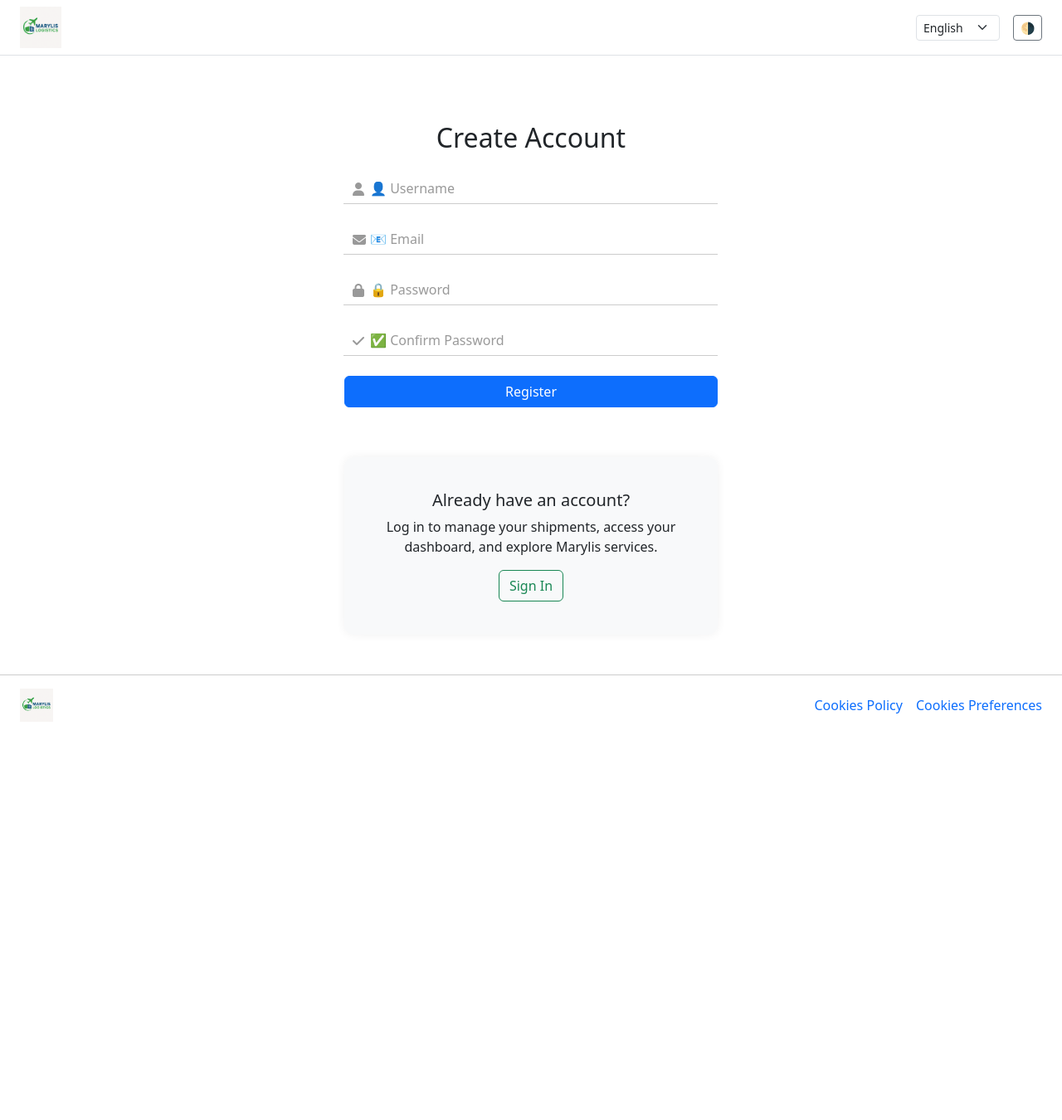
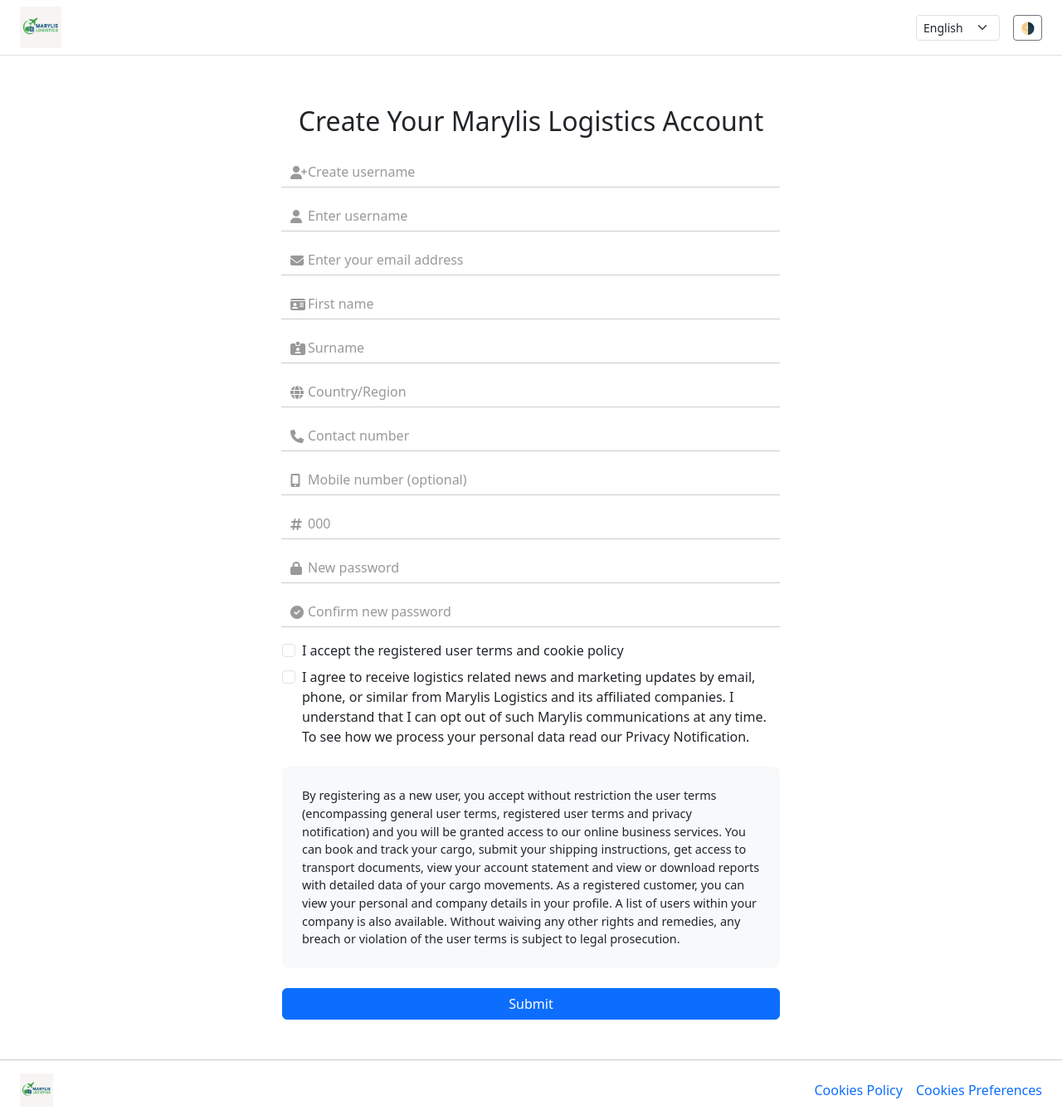
Before and after one commit to ERIKAYOSSA/marylis-logistics-backend, a FastAPI app: template app/templates/register.html in a window 1280 px wide. Shown: the whole page at 83% size. Before the commit the page ends 860 px from the top, so only its background shows below. Run offline with FastAPI, Linux system fonts and the light colour scheme; the template is opened without the code that fills it, so the values that code supplies are empty; some libraries are stand-ins or nearby versions.

Commit message:
nous avons fait le register

```diff
--- a/app/main.py
+++ b/app/main.py
@@ -4,6 +4,7 @@
 from fastapi.templating import Jinja2Templates
 
 from app.routes import auth  # 👈 import du module auth
+from app.routes import register  # 👈 ajoute register
 
 app = FastAPI()
 
@@ -35,3 +36,4 @@
 
 # 🔐 Inclusion des routes d'authentification
 app.include_router(auth.router)
+app.include_router(register.router)
--- a/app/templates/register.html
+++ b/app/templates/register.html
@@ -11,7 +11,6 @@
       --text-light: #212529;
       --bg-dark: #121212;
       --text-dark: #f1f1f1;
-      --primary-color: #0d6efd;
       --header-light: #ffffff;
       --header-dark: #1f1f1f;
     }
@@ -49,9 +48,9 @@
     }
 
     .register-container {
-      max-width: 450px;
+      max-width: 600px;
       margin: auto;
-      padding-top: 80px;
+      padding-top: 60px;
     }
 
     .form-control {
@@ -82,15 +81,15 @@
       padding-left: 2rem;
     }
 
-    .signup-box {
-      margin-top: 60px;
-      padding: 2.5rem;
+    .legal-box {
+      margin-top: 40px;
+      font-size: 0.9rem;
       background-color: #f8f9fa;
-      border-radius: 0.75rem;
-      box-shadow: 0 0 12px rgba(0,0,0,0.06);
+      padding: 1.5rem;
+      border-radius: 0.5rem;
     }
 
-    .dark-mode .signup-box {
+    .dark-mode .legal-box {
       background-color: #2a2a2a;
       color: var(--text-dark);
     }
@@ -128,38 +127,80 @@
 
   <!-- 📝 Register Form -->
   <div class="register-container">
-    <h2 class="text-center mb-4">Create Account</h2>
+    <h2 class="text-center mb-4">Create Your Marylis Logistics Account</h2>
 
     <form method="post" action="/register">
-      <div class="mb-4 input-group">
+      <div class="mb-3 input-group">
+        <span class="form-icon"><i class="fas fa-user-plus"></i></span>
+        <input type="text" class="form-control" name="create_username" placeholder="Create username" required>
+      </div>
+      <div class="mb-3 input-group">
         <span class="form-icon"><i class="fas fa-user"></i></span>
-        <input type="text" class="form-control" name="username" placeholder="👤 Username" required>
+        <input type="text" class="form-control" name="username" placeholder="Enter username" required>
       </div>
-      <div class="mb-4 input-group">
+      <div class="mb-3 input-group">
         <span class="form-icon"><i class="fas fa-envelope"></i></span>
-        <input type="email" class="form-control" name="email" placeholder="📧 Email" required>
+        <input type="email" class="form-control" name="email" placeholder="Enter your email address" required>
       </div>
-      <div class="mb-4 input-group">
+      <div class="mb-3 input-group">
+        <span class="form-icon"><i class="fas fa-id-card"></i></span>
+        <input type="text" class="form-control" name="first_name" placeholder="First name" required>
+      </div>
+      <div class="mb-3 input-group">
+        <span class="form-icon"><i class="fas fa-id-card-alt"></i></span>
+        <input type="text" class="form-control" name="surname" placeholder="Surname" required>
+      </div>
+      <div class="mb-3 input-group">
+        <span class="form-icon"><i class="fas fa-globe"></i></span>
+        <input type="text" class="form-control" name="country" placeholder="Country/Region" required>
+      </div>
+      <div class="mb-3 input-group">
+        <span class="form-icon"><i class="fas fa-phone"></i></span>
+        <input type="text" class="form-control" name="contact_number" placeholder="Contact number" required>
+      </div>
+      <div class="mb-3 input-group">
+        <span class="form-icon"><i class="fas fa-mobile-alt"></i></span>
+        <input type="text" class="form-control" name="mobile_number" placeholder="Mobile number (optional)">
+      </div>
+      <div class="mb-3 input-group">
+        <span class="form-icon"><i class="fas fa-hashtag"></i></span>
+        <input type="text" class="form-control" name="code" placeholder="000" required>
+      </div>
+      <div class="mb-3 input-group">
         <span class="form-icon"><i class="fas fa-lock"></i></span>
-        <input type="password" class="form-control" name="password" placeholder="🔒 Password" required>
+        <input type="password" class="form-control" name="new_password" placeholder="New password" required>
       </div>
-      <div class="mb-4 input-group">
-        <span class="form-icon"><i class="fas fa-check"></i></span>
-        <input type="password" class="form-control" name="confirm_password" placeholder="✅ Confirm Password" required>
+      <div class="mb-3 input-group">
+        <span class="form-icon"><i class="fas fa-check-circle"></i></span>
+        <input type="password" class="form-control" name="confirm_password" placeholder="Confirm new password" required>
       </div>
-      <button type="submit" class="btn btn-primary w-100">Register</button>
+
+      <div class="form-check mt-3">
+        <input class="form-check-input" type="checkbox" name="terms" required>
+        <label class="form-check-label">
+          I accept the registered user terms and cookie policy
+        </label>
+      </div>
+
+      <div class="form-check mt-2">
+        <input class="form-check-input" type="checkbox" name="marketing">
+        <label class="form-check-label">
+          I agree to receive logistics related news and marketing updates by email, phone, or similar from Marylis Logistics and its affiliated companies. I understand that I can opt out of such Marylis communications at any time. To see how we process your personal data read our Privacy Notification.
+        </label>
+      </div>
+
+      <div class="legal-box mt-4">
+        By registering as a new user, you accept without restriction the user terms (encompassing general user terms, registered user terms and privacy notification) and you will be granted access to our online business services. You can book and track your cargo, submit your shipping instructions, get access to transport documents, view your account statement and view or download reports with detailed data of your cargo movements.
+
+        As a registered customer, you can view your personal and company details in your profile. A list of users within your company is also available.
+
+        Without waiving any other rights and remedies, any breach or violation of the user terms is subject to legal prosecution.
+      </div>
+
+      <button type="submit" class="btn btn-primary w-100 mt-4">Submit</button>
     </form>
-
-    <!-- 🔁 Login Redirect -->
-    <div class="signup-box text-center">
-      <h5>Already have an account?</h5>
-      <p class="mb-3">Log in to manage your shipments, access your dashboard, and explore Marylis services.</p>
-      <a href="/login" class="btn btn-outline-success">Sign In</a>
-    </div>
   </div>
-
-  <!-- 🔻 Footer -->
-  <footer class="d-flex justify-content-between align-items-center px-4 mt-5">
+    <footer class="d-flex justify-content-between align-items-center px-4 mt-5">
     <img src="/static/logo ML.png" alt="Marylis Logo" style="max-height: 40px;">
     <div class="d-flex gap-3">
       <a href="#cookies-policy" class="text-decoration-none">Cookies Policy</a>
```
Also changed, not shown: app/routes/register.py (added, +37 -0 lines).
